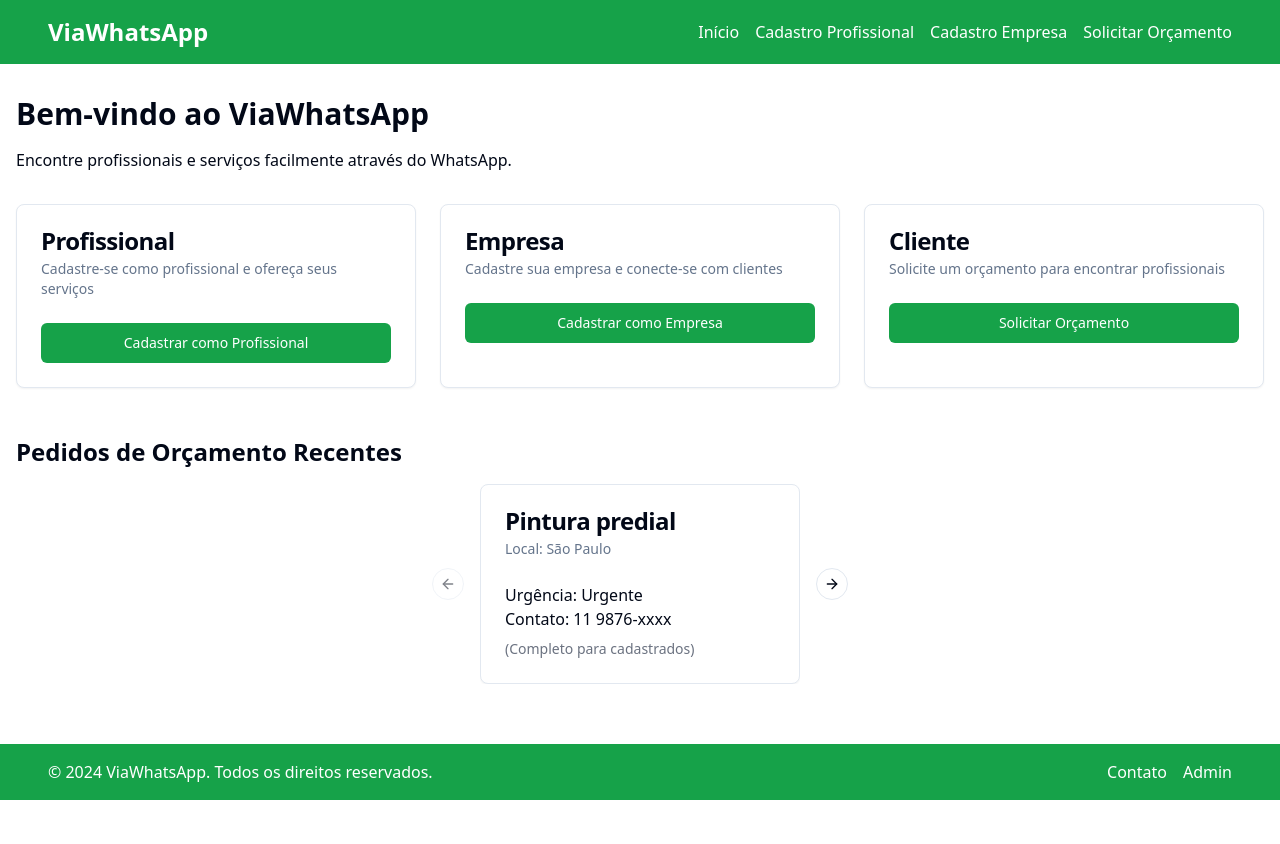
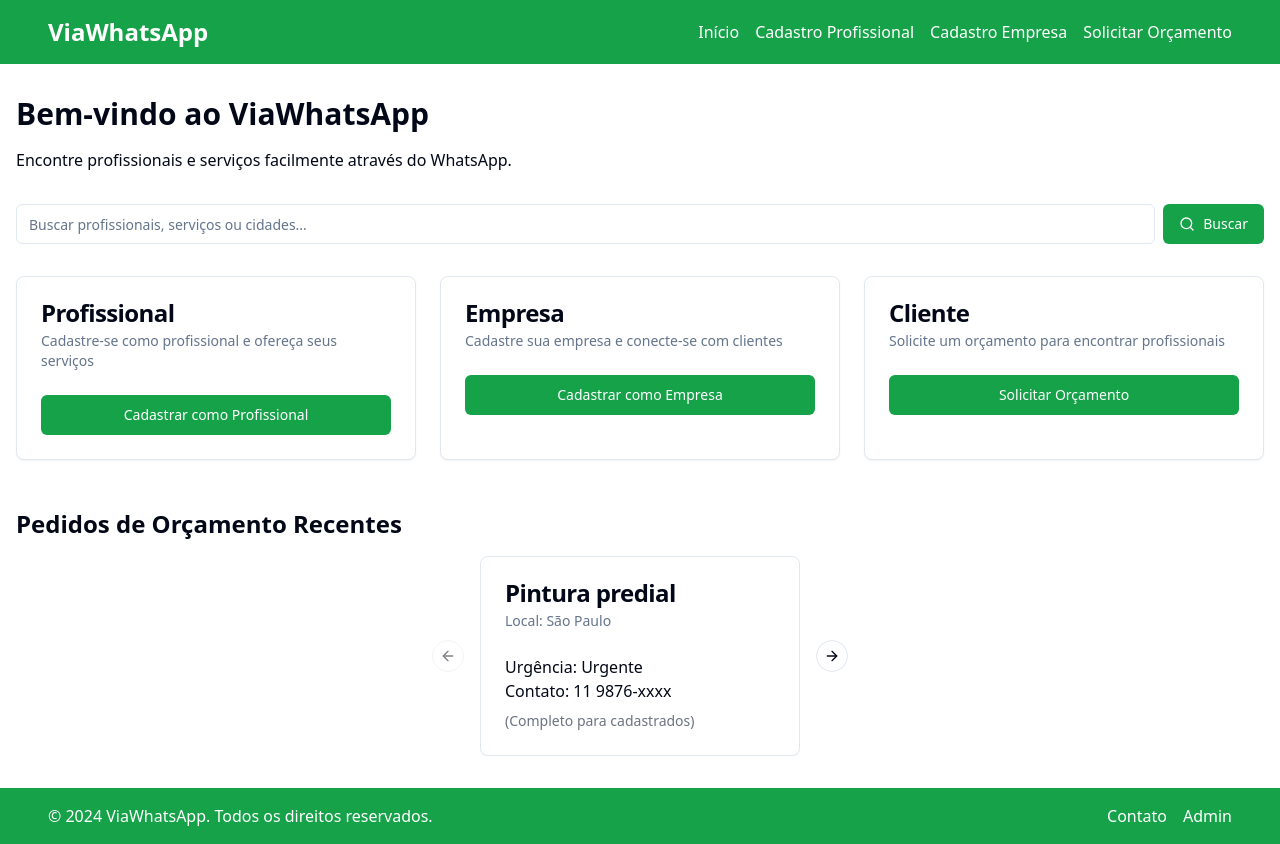
Before and after one commit to santos40/Solicitar-Profissional, a React (Vite) app: page / in a window 1280 px wide. Before the commit the page ends 800 px from the top, so only its background shows below. Built offline with nearby package versions, Linux system fonts and the light colour scheme.

Commit message:
Add search field to homepage
Implemented a search field on the homepage to allow users to search for professionals by name, category, or city. This enhances user experience by providing a quick way to find relevant services.
[skip gpt_engineer]

```diff
--- a/src/pages/Index.jsx
+++ b/src/pages/Index.jsx
@@ -1,10 +1,14 @@
-import React from 'react';
+import React, { useState } from 'react';
 import { Link } from 'react-router-dom';
 import { Card, CardHeader, CardTitle, CardDescription, CardContent } from "@/components/ui/card";
 import { Button } from "@/components/ui/button";
 import { Carousel, CarouselContent, CarouselItem, CarouselNext, CarouselPrevious } from "@/components/ui/carousel";
+import { Input } from "@/components/ui/input";
+import { Search } from "lucide-react";
 
 const Index = () => {
+  const [searchQuery, setSearchQuery] = useState('');
+
   const registrationOptions = [
     { title: 'Profissional', description: 'Cadastre-se como profissional e ofereça seus serviços', link: '/cadastro-profissional' },
     { title: 'Empresa', description: 'Cadastre sua empresa e conecte-se com clientes', link: '/cadastro-empresa' },
@@ -19,10 +23,33 @@ const Index = () => {
     { service: 'Construção de muro', location: 'Porto Alegre', urgency: 'Em 2 semanas', contact: '51 9876-xxxx' },
   ];
 
+  const handleSearch = (e) => {
+    e.preventDefault();
+    // Implement search functionality here
+    console.log('Searching for:', searchQuery);
+    // You would typically make an API call or filter results here
+  };
+
   return (
     <div className="container mx-auto mt-8 px-4">
       <h1 className="text-3xl font-bold mb-4">Bem-vindo ao ViaWhatsApp</h1>
       <p className="mb-8">Encontre profissionais e serviços facilmente através do WhatsApp.</p>
+
+      <form onSubmit={handleSearch} className="mb-8">
+        <div className="flex">
+          <Input
+            type="text"
+            placeholder="Buscar profissionais, serviços ou cidades..."
+            value={searchQuery}
+            onChange={(e) => setSearchQuery(e.target.value)}
+            className="flex-grow"
+          />
+          <Button type="submit" className="ml-2">
+            <Search className="h-4 w-4 mr-2" />
+            Buscar
+          </Button>
+        </div>
+      </form>
 
       <div className="grid grid-cols-1 md:grid-cols-3 gap-6 mb-12">
         {registrationOptions.map((option, index) => (
```
